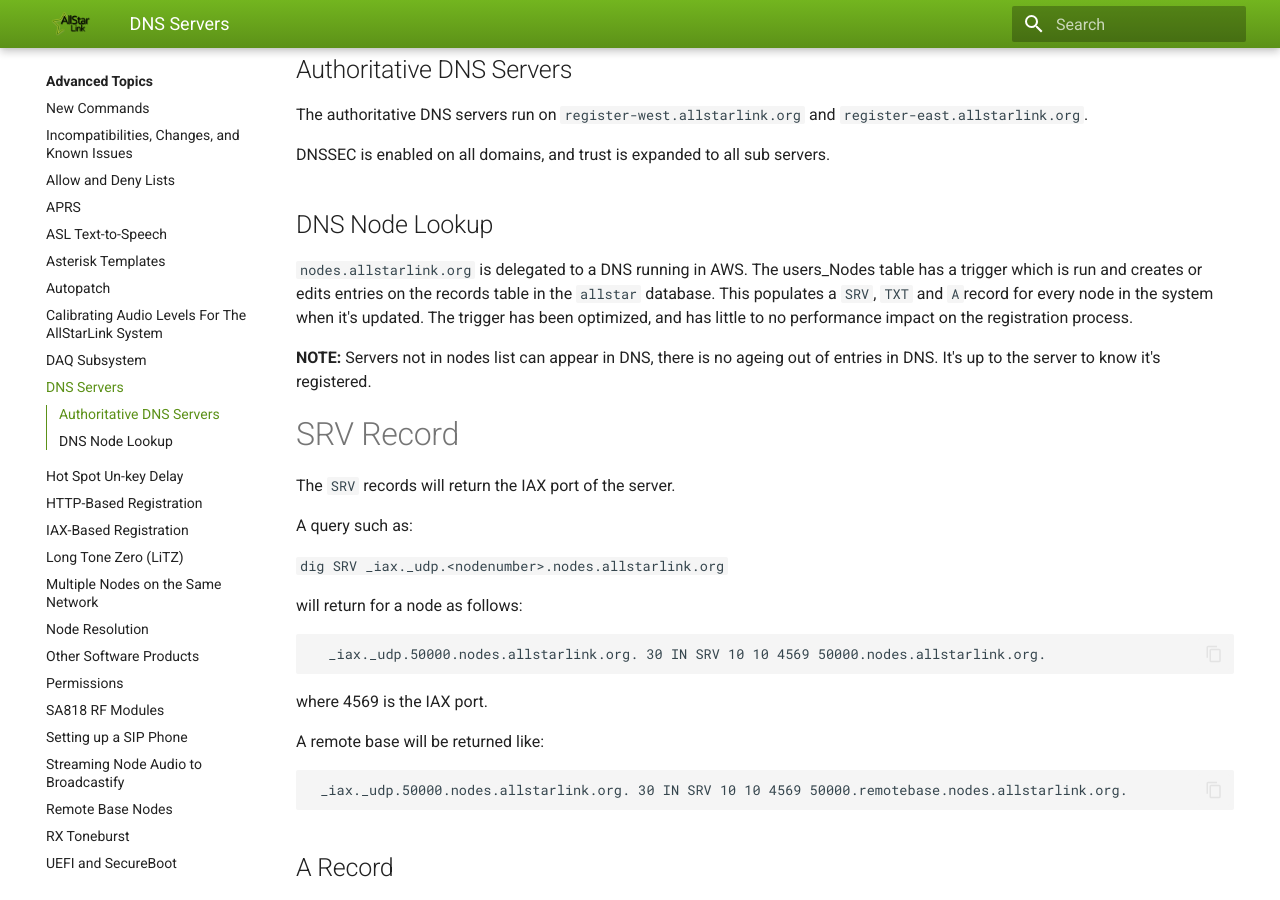
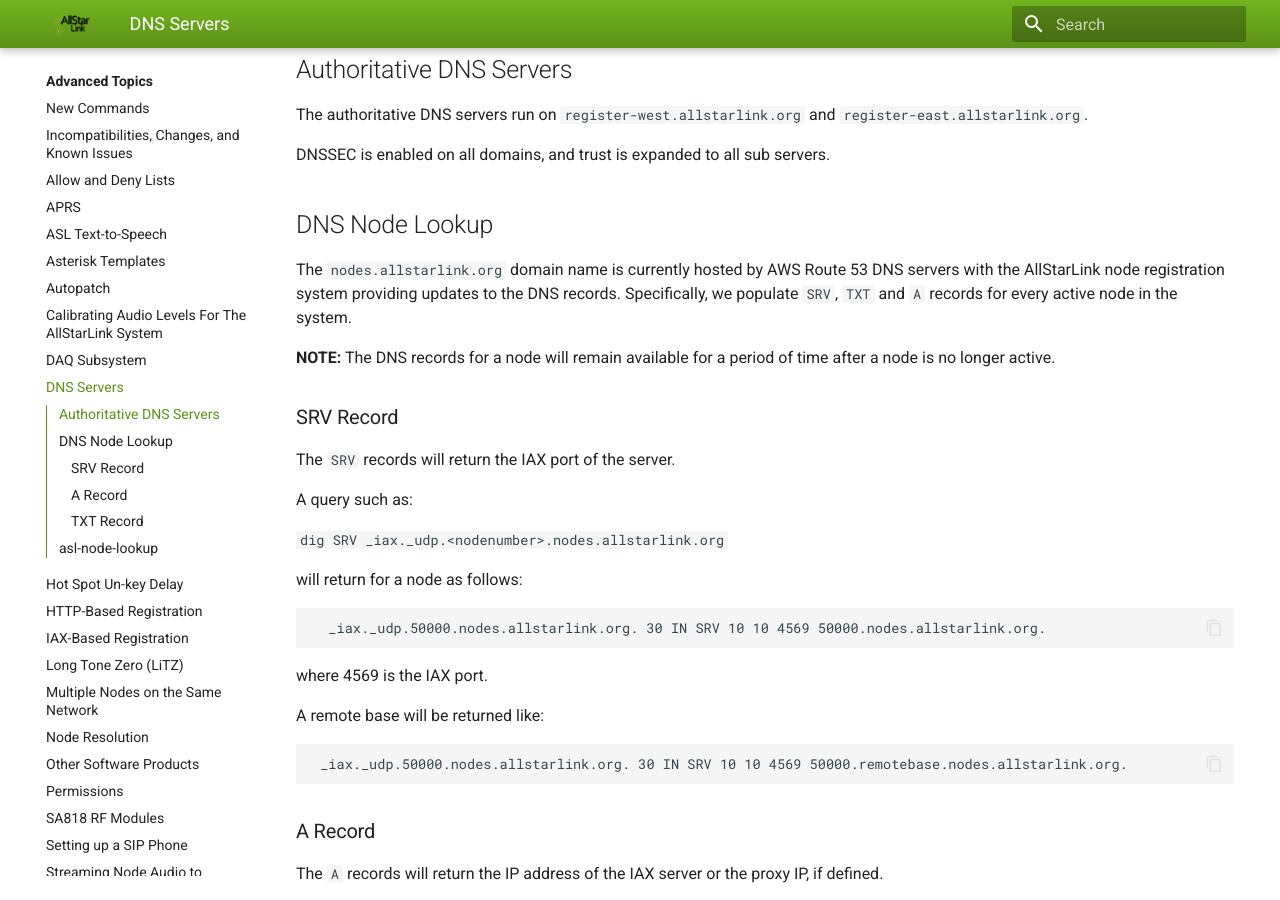
Before and after one commit to AllStarLink/ASL3-Manual, an MkDocs documentation site: the page built from docs/adv-topics/dns-servers.md, in a window 1280 px wide and 900 px high, scrolled down 310 px. Built offline with MkDocs 1.6.1 and Material for MkDocs 9.7.7, drawn with Linux system fonts in a browser that asks for light colours; some of the changed text lies outside the part shown.

Commit message:
Fix anchors, revise some text, provide link to asl-node-lookup.

````diff
--- a/docs/adv-topics/dns-servers.md
+++ b/docs/adv-topics/dns-servers.md
@@ -15,11 +15,11 @@
 
 ##  DNS Node Lookup
 
-`nodes.allstarlink.org` is delegated to a DNS running in AWS. The users_Nodes table has a trigger which is run and creates or edits entries on the records table in the `allstar` database. This populates a `SRV`, `TXT` and `A`record for every node in the system when it's updated. The trigger has been optimized, and has little to no performance impact on the registration process.
+The `nodes.allstarlink.org` domain name is currently hosted by AWS Route 53 DNS servers with the AllStarLink node registration system providing updates to the DNS records. Specifically, we populate `SRV`, `TXT` and `A` records for every active node in the system.
 
-**NOTE:** Servers not in nodes list can appear in DNS, there is no ageing out of entries in DNS. It's up to the server to know it's registered.
+**NOTE:** The DNS records for a node will remain available for a period of time after a node is no longer active.
 
-# SRV Record
+### SRV Record
 
  The `SRV` records will return the IAX port of the server.
 
@@ -43,7 +43,7 @@
  _iax._udp.50000.nodes.allstarlink.org. 30 IN SRV 10 10 4569 50000.remotebase.nodes.allstarlink.org.
 ```
 
-## A Record
+### A Record
 
 The `A` records will return the IP address of the IAX server or the proxy IP, if defined.
 
@@ -63,7 +63,7 @@
  2000.nodes.allstarlink.org. 60	IN	A	162.248.93.134
 ```
 
-## TXT Record
+### TXT Record
 
 The `TXT` record is used for debugging purposes with a query below:
 
@@ -86,3 +86,7 @@
 * PIP is the proxy IP of the node if set
 * PT is the IAX port
 * RH is the registration server the node last registered to.
+
+## `asl-node-lookup`
+
+On ASL3 systems, the [`asl-node-lookup`](../mans/asl-node-lookup.md) utility can also be used to query the DNS servers for information about a node.
````
